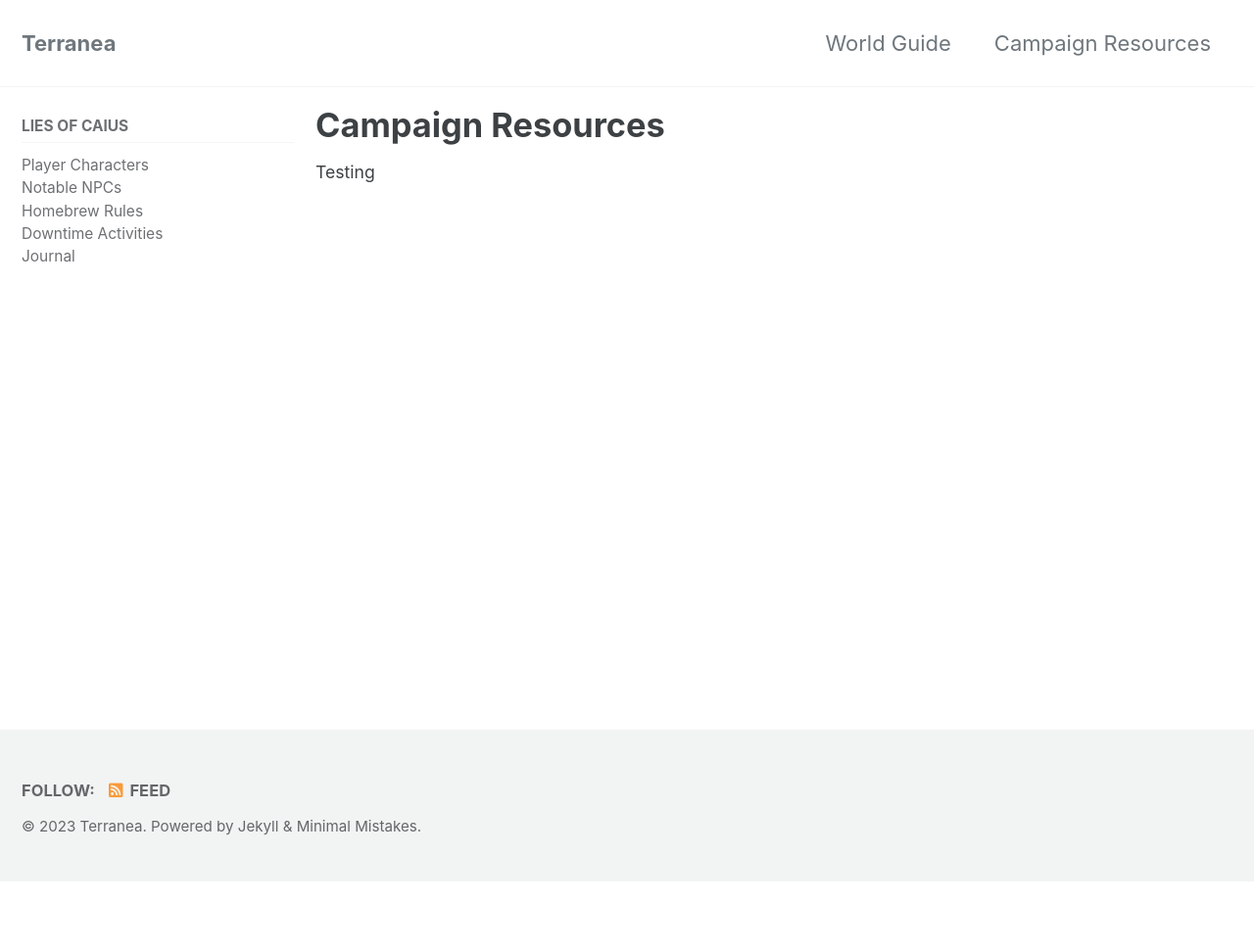
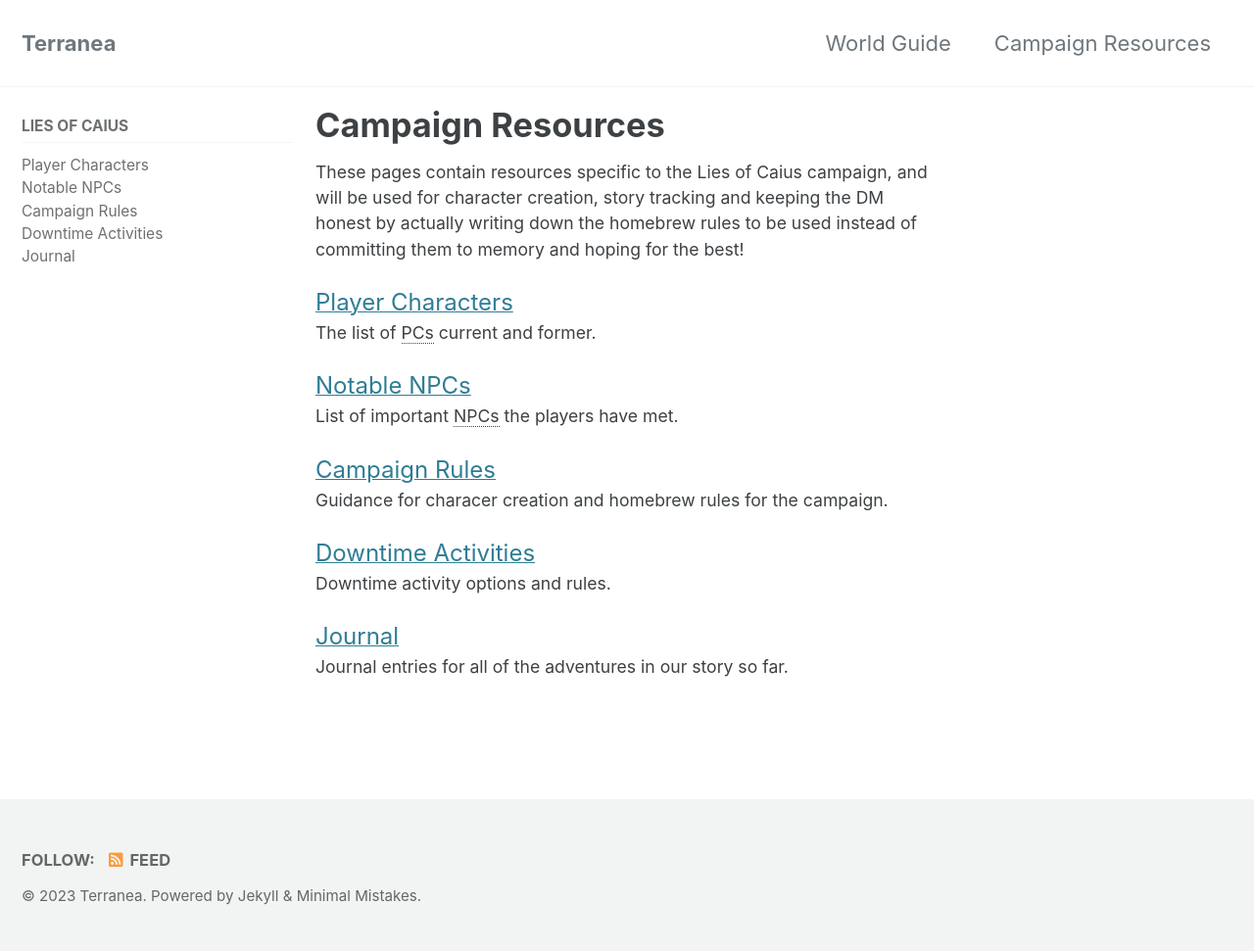
Before and after one commit to dej0608/terranea, a Jekyll site: the page built from _pages/campaign-resources.md, in a window 1280 px wide. Shown: the whole page at 98% size. Built offline with Jekyll 4.4.1, drawn with Linux system fonts in a browser that asks for light colours; cached includes are drawn as plain includes; before the commit the page ends 900 px from its top, so only the background shows below that.

Commit message:
various updates
added info on planestorm and titans, restructures to place blog posts on journal page and make home page a single, added campaign resources main and pcs and npcs pages

```diff
--- a/_config.yml
+++ b/_config.yml
@@ -286,7 +286,8 @@ defaults:
     values:
       layout: single
       author_profile: true
-      read_time: true
+      read_time: false #true
+      show_date: true
       comments: # true
       share: true
       related: true
--- a/_data/navigation.yml
+++ b/_data/navigation.yml
@@ -7,6 +7,7 @@ main:
 
 world-nav:
     - title: Terranea World Guide
+      url: /world-main/
       children:
         - title: History
           url: /history/
@@ -23,13 +24,14 @@ world-nav:
 
 campaign-resources:
     - title: Lies of Caius
+      url: /campaign-resources/
       children:
         - title: Player Characters
           url: /loc/pcs/
         - title: Notable NPCs
           url: /loc/npcs-main/
-        - title: Homebrew Rules
-          url: /loc/homebrew/
+        - title: Campaign Rules
+          url: /loc/rules/
         - title: Downtime Activities
           url: /loc/downtime-activities/
         - title: Journal
--- a/_pages/campaign-resources.md
+++ b/_pages/campaign-resources.md
@@ -6,4 +6,23 @@ sidebar:
   nav: campaign-resources
 ---
 
-Testing
+These pages contain resources specific to the Lies of Caius campaign, and will be used for character creation, story tracking and keeping the DM honest by actually writing down the homebrew rules to be used instead of committing them to memory and hoping for the best!
+
+[<font size="5">Player Characters</font>](/loc/pcs)<br>
+The list of PCs current and former.
+
+*[PCs]: Player Characters
+
+[<font size="5">Notable NPCs</font>](/loc/pcs)<br>
+List of important NPCs the players have met.
+
+*[NPCs]: Non-Player Characters
+
+[<font size="5">Campaign Rules</font>](/loc/pcs)<br>
+Guidance for characer creation and homebrew rules for the campaign.
+
+[<font size="5">Downtime Activities</font>](/loc/pcs)<br>
+Downtime activity options and rules.
+
+[<font size="5">Journal</font>](/loc/pcs)<br>
+Journal entries for all of the adventures in our story so far.
--- a/_posts/2023-06-26-under-construction.markdown
+++ b/_posts/2023-06-26-under-construction.markdown
@@ -3,6 +3,8 @@ layout: single
 title:  "Under Construction!"
 date:   2023-06-26 09:00:00 -0500
 categories: construction
+read_time: false
+show_date: true
 ---
 
 You've likely found this place by accident! This site is to be a wiki for a D&D campaign set in the world of Terranea. This space will eventually hold player handbook information, general information about the world and its people, along with a journal of our party's adventures once the game begins.
```
Also changed, not shown: _pages/home.md (+2 -1 lines), _pages/journal.md (added, +6 -0 lines), _pages/npcs-main.md (added, +22 -0 lines), _pages/pcs.md (added, +12 -0 lines), _pages/planestorm.md (added, +17 -0 lines), _pages/titans.md (added, +38 -0 lines), _pages/journal/index.html (renamed from index.html).
